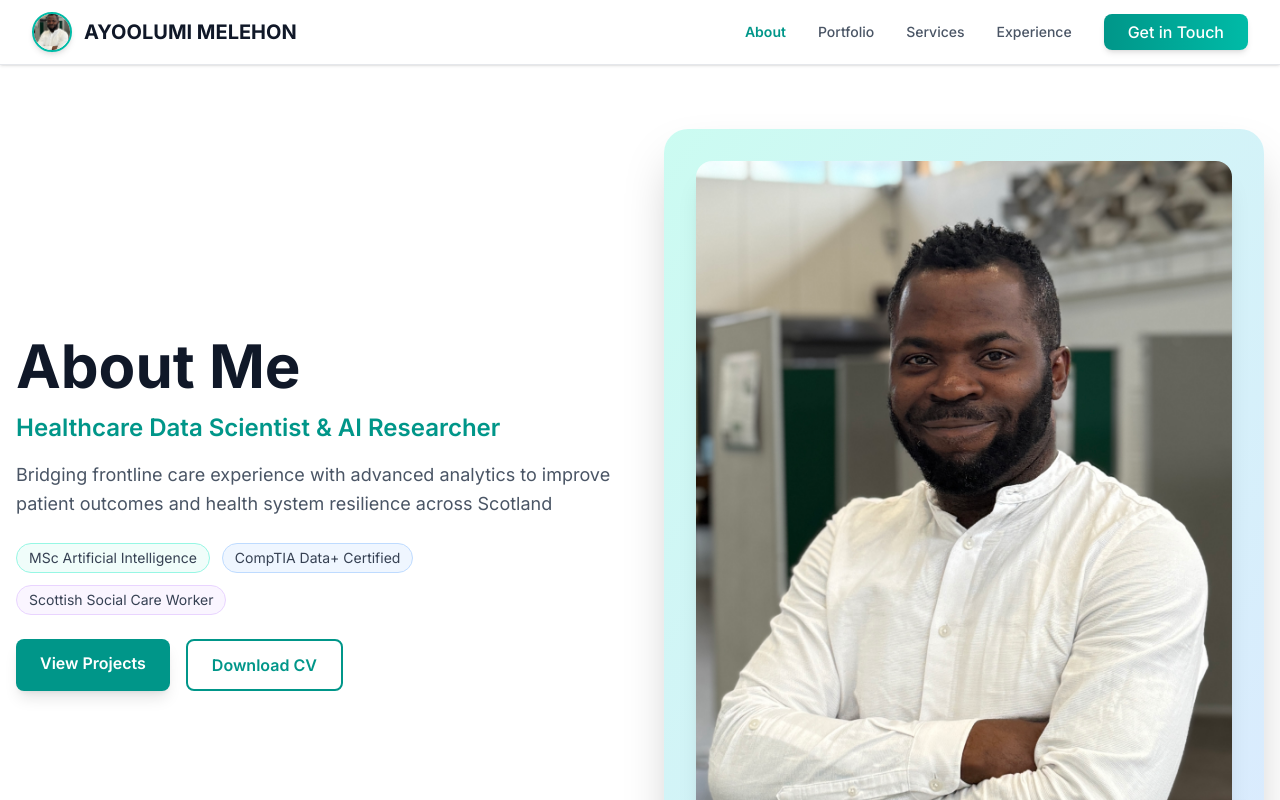
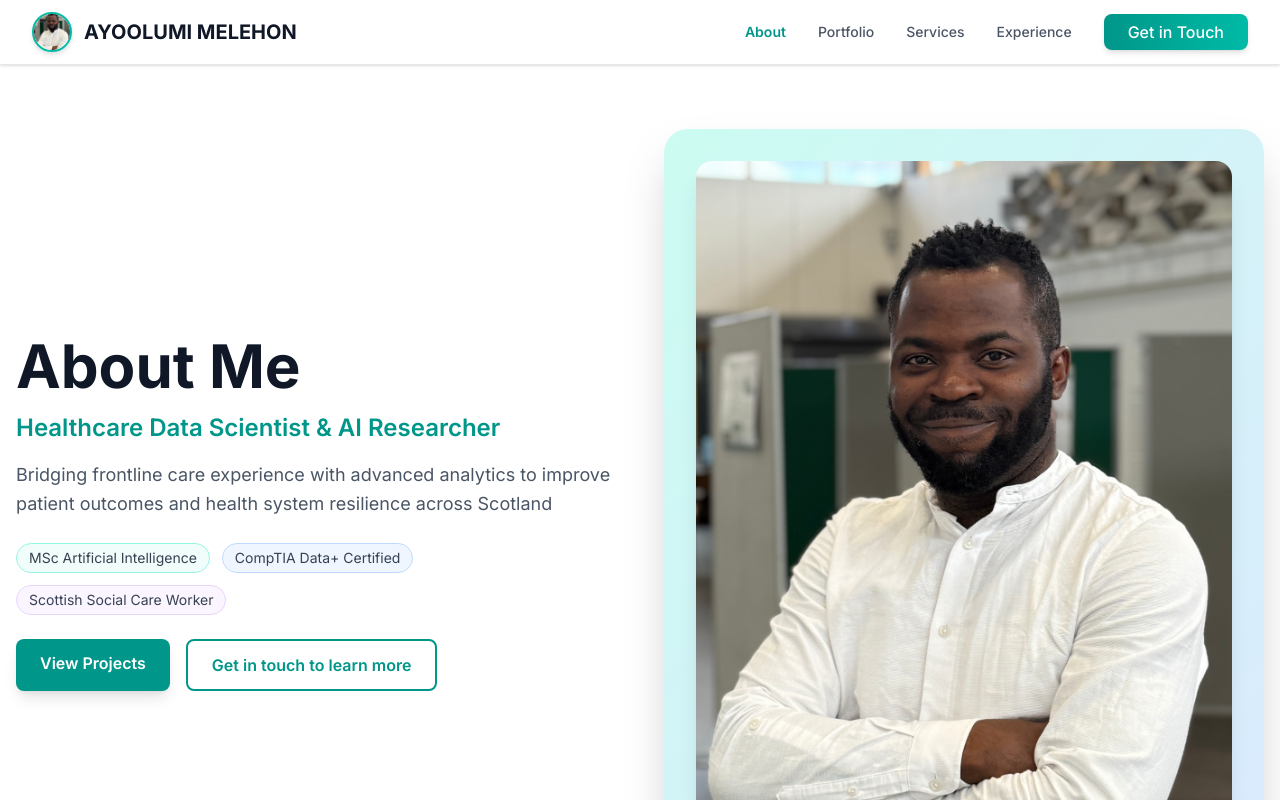
Before and after one commit to ayothetechguy/my-portfolio-website, a Next.js app: page /about in a window 1280 px wide. Shown: the top 800 px of the page. Built offline with nearby package versions, Linux system fonts and the light colour scheme.

Commit message:
Complete About page rebuild: healthcare focus, PhD positioning, social care experience

```diff
--- a/app/about/page.tsx
+++ b/app/about/page.tsx
@@ -139,7 +139,7 @@ export default function About() {
                   href="/contact"
                   className="px-6 py-3 bg-white text-teal-600 border-2 border-teal-600 rounded-lg font-semibold hover:bg-teal-50 transition"
                 >
-                  Download CV
+                  Get in touch to learn more
                 </Link>
               </div>
             </motion.div>
```
